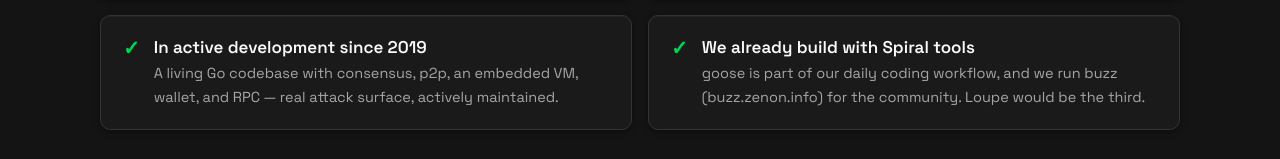
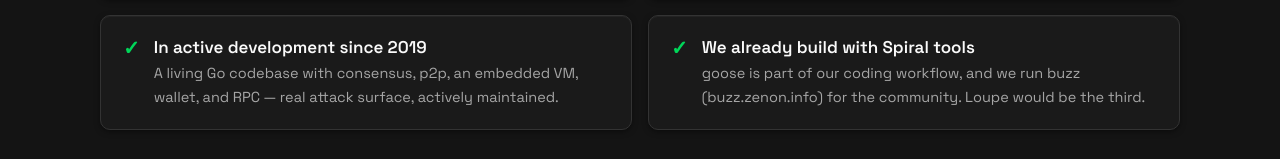
Before and after one commit to 0x3639/loupe, a Vue app: page / in a window 1280 px wide. Shown: the part 1952-2111 px from the top of the page. Built offline with nearby package versions, Linux system fonts and the light colour scheme; no server answers.

Commit message:
copy: drop 'daily' from the Spiral tools card
Co-Authored-By: Claude Fable 5 <noreply@anthropic.com>

```diff
--- a/src/components/WhyWeFit.vue
+++ b/src/components/WhyWeFit.vue
@@ -5,7 +5,7 @@ const checks = [
   { title: 'Bitcoin-aligned research', body: 'An open <a href="https://github.com/TminusZ/zenon-developer-commons">research commons</a> exploring Zenon as a potential bitcoin scaling/interoperability layer: SPV models, verification boundaries, Taproot-era designs.' },
   { title: 'No audit budget', body: 'The exact attacker/maintainer asymmetry the Loupe launch post describes — well-resourced attackers, unfunded maintainers.' },
   { title: 'In active development since 2019', body: 'A living Go codebase with consensus, p2p, an embedded VM, wallet, and RPC — real attack surface, actively maintained.' },
-  { title: 'We already build with Spiral tools', body: 'goose is part of our daily coding workflow, and we run buzz (buzz.zenon.info) for the community. Loupe would be the third.' },
+  { title: 'We already build with Spiral tools', body: 'goose is part of our coding workflow, and we run buzz (buzz.zenon.info) for the community. Loupe would be the third.' },
 ]
 </script>
 
```
